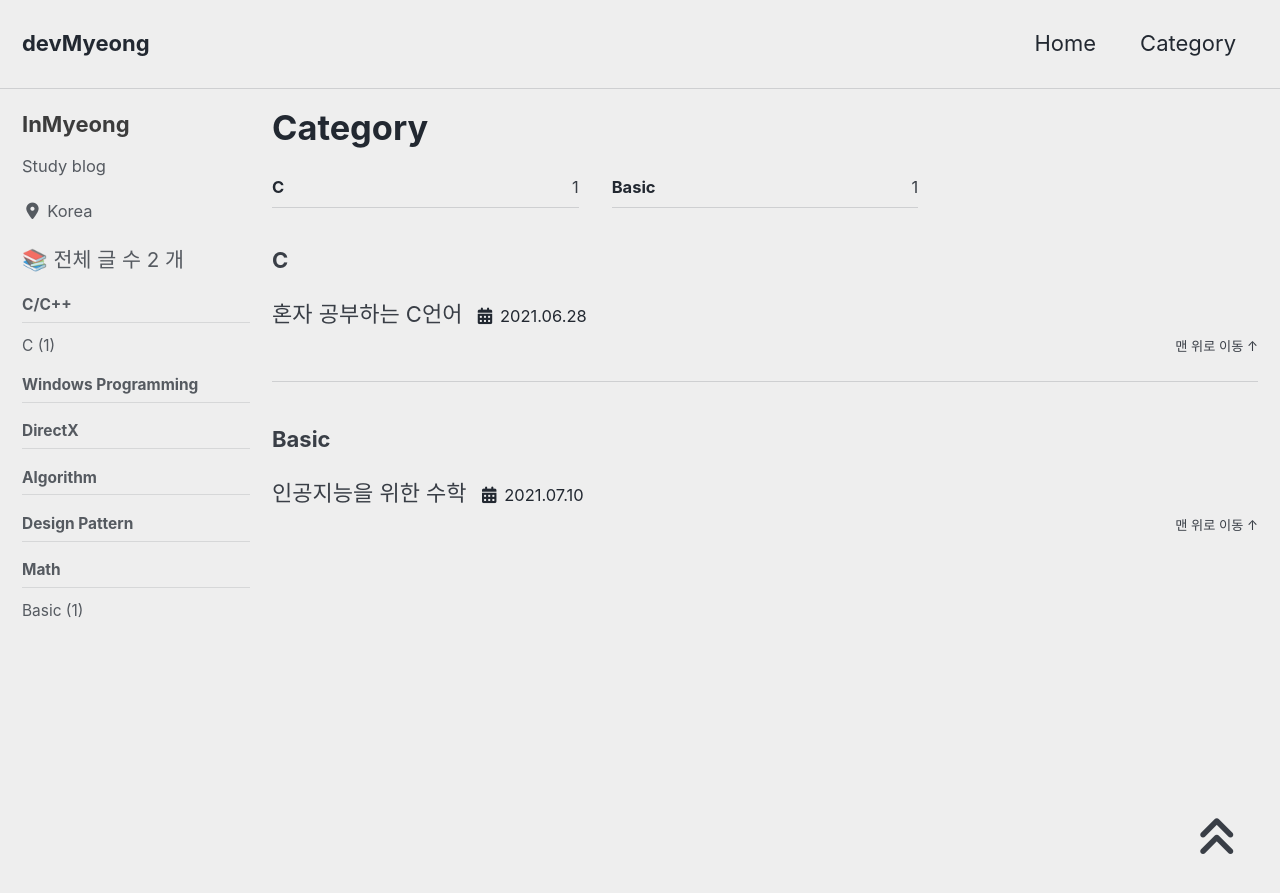
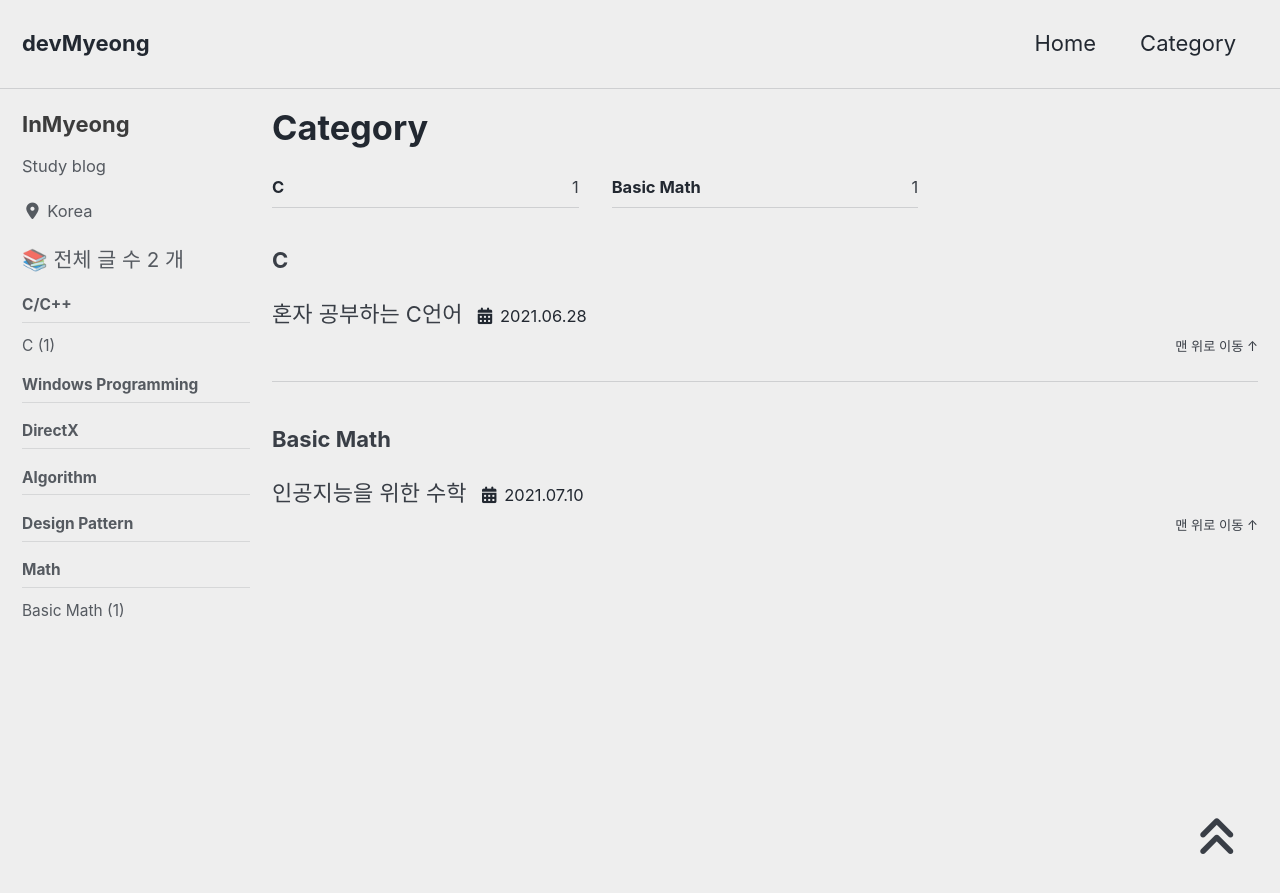
Before and after one commit to devMyeong/devMyeong.github.io, a Jekyll site: the page built from _pages/cartegory-archive.md, in a window 1280 px wide and 900 px high. Shown: the top 893 px of the window. Built offline with Jekyll 4.4.1, drawn with Linux system fonts in a browser that asks for light colours; cached includes are drawn as plain includes; nearby versions of some CDN libraries; some web fonts are replaced.

Commit message:
change math category

```diff
--- a/_includes/nav_list_main
+++ b/_includes/nav_list_main
@@ -87,15 +87,15 @@
         <span class="nav__sub-title">Math</span>
             <ul>
                 {% for category in site.categories %}
-                    {% if category[0] == "Basic" %}
-                        <li><a href="/categories/math-basic" class="">Basic ({{category[1].size}})</a></li>
+                    {% if category[0] == "Basic Math" %}
+                        <li><a href="/categories/math-basic" class="">Basic Math ({{category[1].size}})</a></li>
                     {% endif %}
                 {% endfor %}
             </ul>
             <ul>
                 {% for category in site.categories %}
-                    {% if category[0] == "Advanced" %}
-                        <li><a href="/categories/math-advanced" class="">Advanced ({{category[1].size}})</a></li>
+                    {% if category[0] == "Advanced Math" %}
+                        <li><a href="/categories/math-advanced" class="">Advanced Math ({{category[1].size}})</a></li>
                     {% endif %}
                 {% endfor %}
             </ul>
```
Also changed, not shown: _pages/categories/category-math-basic.md (+1 -1 lines), _posts/math-basic/2021-07-10-math-basic.md (+2 -2 lines).
